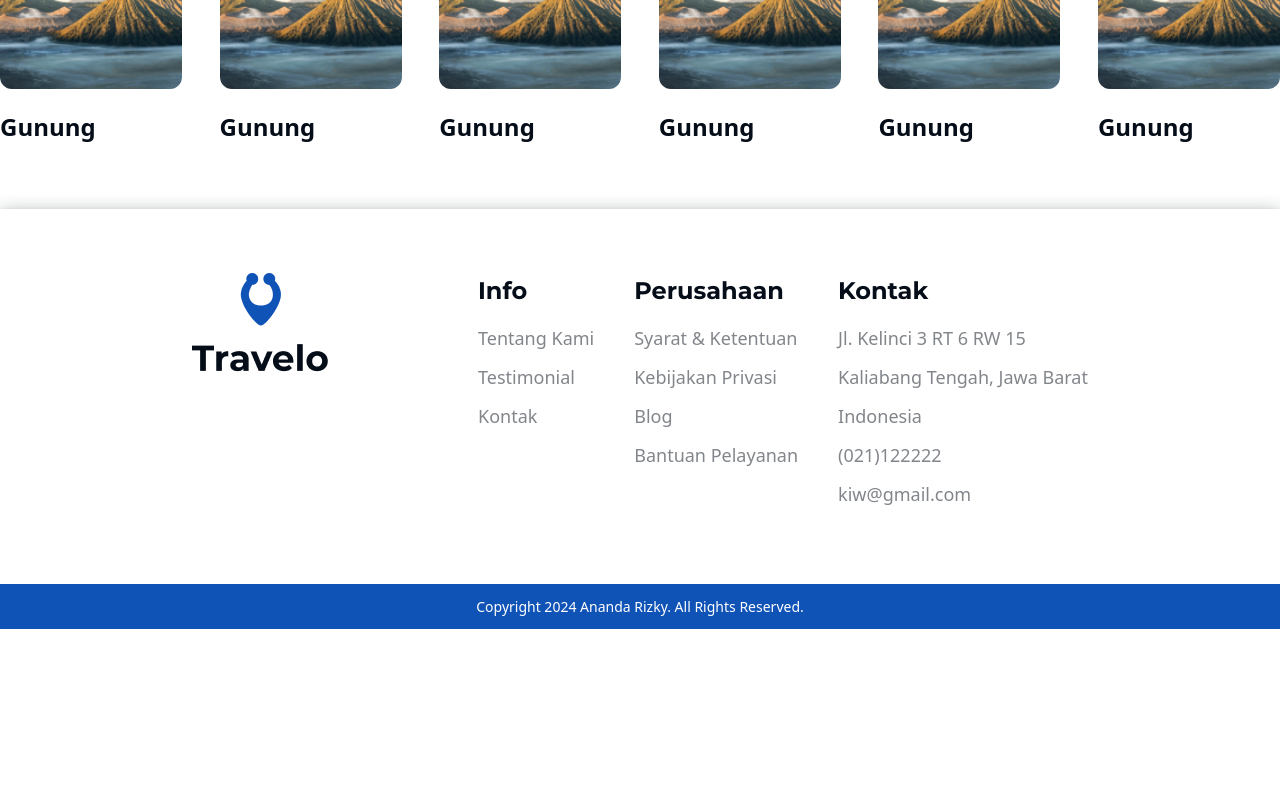
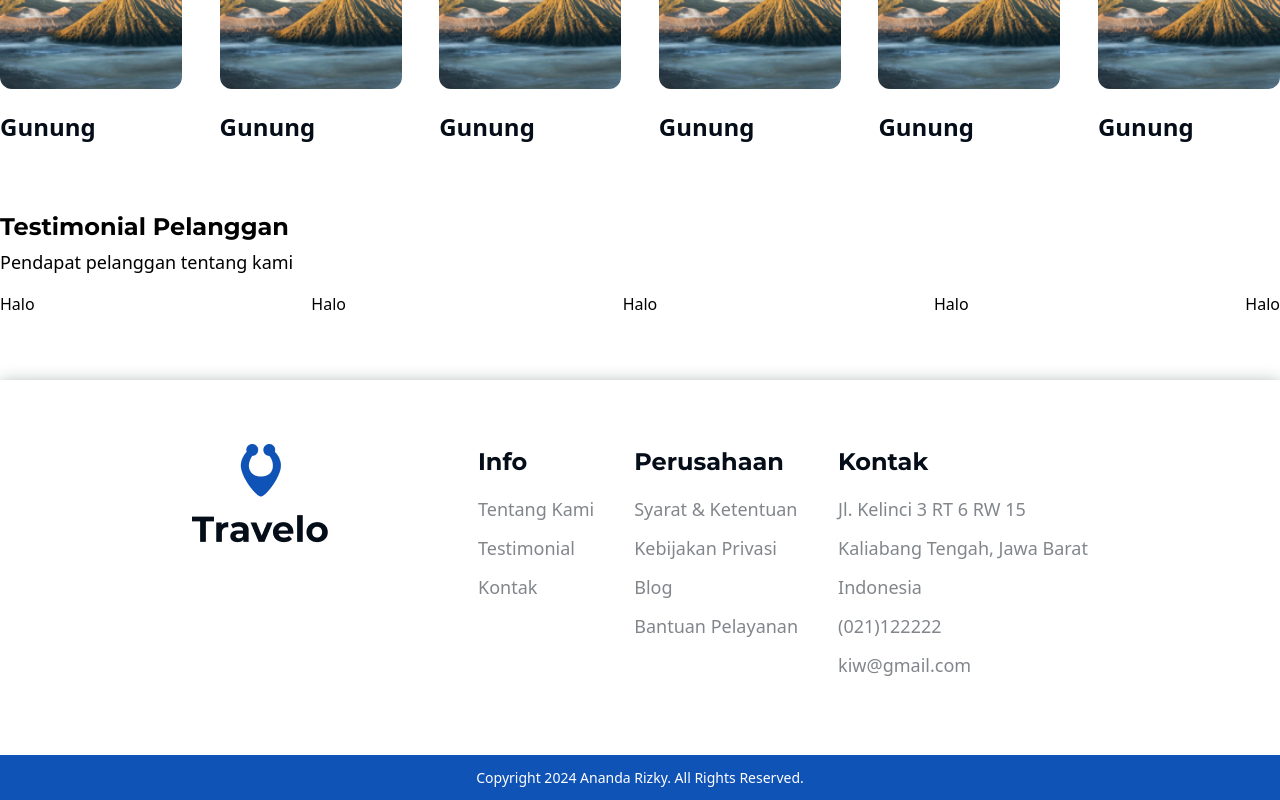
Before and after one commit to andrky/travelo-frontend, a Next.js app: page / in a window 1280 px wide. Shown: the part 2274-3074 px from the top of the page. Before the commit the page ends 2903 px from the top, so only its background shows below. Built offline with nearby package versions, Linux system fonts and the light colour scheme.

Commit message:
testimonials component

```diff
--- /dev/null
+++ b/app/components/Containers/Home/SecondSection/Testimonials/TestimonialCard/testimonialCard.tsx
@@ -0,0 +1,7 @@
+const TestimonialCard = () => {
+  return (
+    <h1>Halo</h1>
+  )
+}
+
+export default TestimonialCard
--- /dev/null
+++ b/app/components/Containers/Home/SecondSection/Testimonials/testimonials.tsx
@@ -0,0 +1,19 @@
+import TestimonialCard from './TestimonialCard/testimonialCard';
+
+const Testimonials = () => {
+	return (
+		<>
+			<h3 className="text-heading-3 font-mont font-bold pt-16 mb-1">Testimonial Pelanggan</h3>
+
+			<p className="text-heading-4 mb-4">Pendapat pelanggan tentang kami</p>
+
+			<div className='flex justify-between'>
+				{Array.from({ length: 5 }).map((_, index) => {
+					return <TestimonialCard key={index} />;
+				})}
+			</div>
+		</>
+	);
+};
+
+export default Testimonials;
--- a/app/components/Containers/Home/SecondSection/secondSection.tsx
+++ b/app/components/Containers/Home/SecondSection/secondSection.tsx
@@ -5,6 +5,7 @@ import Container from '../../layout';
 import PromoCarousel from './PromoCarousel/promoCarousel';
 import Packages from './Packages/Packages';
 import Categories from './Categories/category';
+import Testimonials from './Testimonials/testimonials';
 
 const SecondSection = () => {
 	return (
@@ -12,7 +13,8 @@ const SecondSection = () => {
 			<Container>
 				<PromoCarousel />
 				<Packages />
-        <Categories />
+				<Categories />
+				<Testimonials />
 			</Container>
 		</section>
 	);
```
